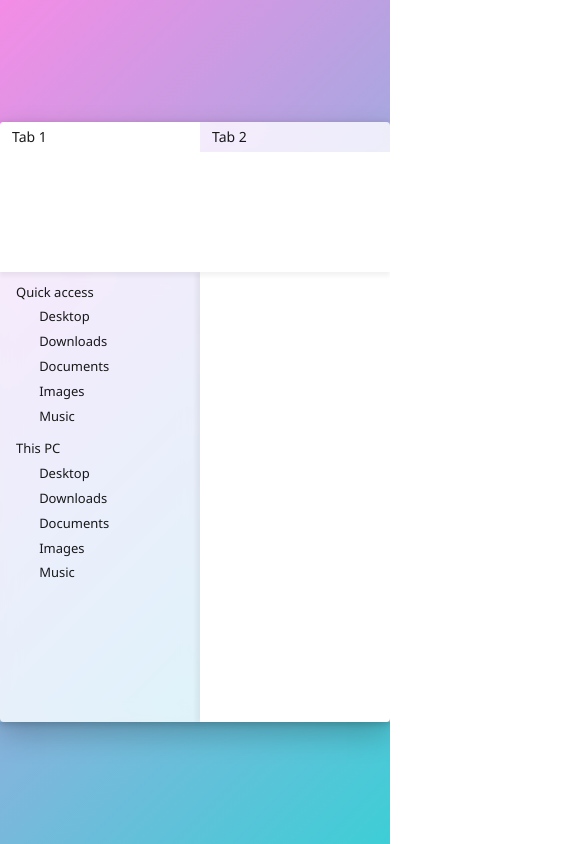
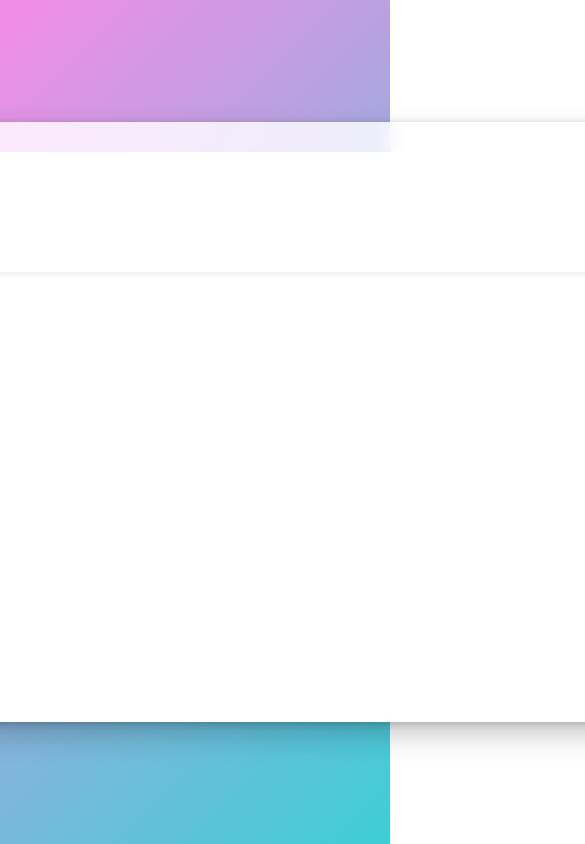
Before and after one commit to vdbongard/explorer, a React (Create React App) app: page / in a window 390 px wide. Shown: the top 844 px of the page, 585 px wide, since content can reach past the window. Built offline with nearby package versions, Linux system fonts and the light colour scheme.

Commit message:
Added drag functionality

```diff
--- a/src/App.scss
+++ b/src/App.scss
@@ -4,8 +4,5 @@
   background: rgb(244, 140, 230);
   background: linear-gradient(135deg, rgba(244, 140, 230, 1) 0%, rgba(61, 206, 214, 1) 100%);
   min-height: 100vh;
-  display: flex;
-  align-items: center;
-  justify-content: center;
   color: white;
 }
--- a/src/components/Explorer/Explorer.scss
+++ b/src/components/Explorer/Explorer.scss
@@ -1,6 +1,7 @@
 @import '../../styles/variables.scss';
 
 .Explorer {
+  position: absolute;
   width: 900px;
   height: 600px;
   color: $color-text;
@@ -10,12 +11,12 @@
   grid-template-columns: 200px 1fr;
   grid-template-rows: 30px 120px 1fr;
   grid-template-areas:
-    'TopBar TopBar'
+    'TitleBar TitleBar'
     'Header Header'
     'Sidebar Content';
 
-  .TopBar {
-    grid-area: TopBar;
+  .TitleBar {
+    grid-area: TitleBar;
   }
 
   .Header {
--- a/src/components/Explorer/Explorer.tsx
+++ b/src/components/Explorer/Explorer.tsx
@@ -1,4 +1,4 @@
-import React, { FC, ReactElement } from 'react';
+import React, { FC, ReactElement, useEffect, useRef, useState } from 'react';
 import './Explorer.scss';
 import Header from '../Header/Header';
 import Sidebar from '../Sidebar/Sidebar';
@@ -6,9 +6,24 @@ import Content from '../Content/Content';
 import TitleBar from '../TitleBar/TitleBar';
 
 const Explorer: FC = (): ReactElement => {
+  const [pos, setPos] = useState([0, 0]);
+  const explorerRef = useRef<HTMLDivElement>(null);
+
+  // centering
+  useEffect((): void => {
+    if (!explorerRef.current) return;
+
+    const { offsetWidth, offsetHeight } = explorerRef.current;
+
+    const x = (window.innerWidth - offsetWidth) / 2;
+    const y = (window.innerHeight - offsetHeight) / 2;
+
+    setPos([x, y]);
+  }, [setPos]);
+
   return (
-    <div className="Explorer">
-      <TitleBar />
+    <div className="Explorer" style={{ left: pos[0], top: pos[1] }} ref={explorerRef}>
+      <TitleBar setPos={setPos} explorerRef={explorerRef} />
       <Header />
       <Sidebar />
       <Content />
--- a/src/components/TitleBar/TitleBar.scss
+++ b/src/components/TitleBar/TitleBar.scss
@@ -1,18 +1,23 @@
 @import '../../styles/variables.scss';
 
-.TopBar {
+.TitleBar {
   background: rgba(white, 0.8);
   backdrop-filter: blur(10px) saturate(125%);
   border-top-left-radius: $border-radius;
   border-top-right-radius: $border-radius;
   overflow: hidden;
   display: flex;
-  justify-content: space-between;
   align-items: center;
+  user-select: none;
 
   .tabs {
     display: flex;
     height: 100%;
+  }
+
+  .drag-area {
+    height: 100%;
+    flex: 1;
   }
 
   .actions {
--- a/src/components/TitleBar/TitleBar.tsx
+++ b/src/components/TitleBar/TitleBar.tsx
@@ -1,12 +1,20 @@
-import React, { FC, ReactElement, ReactNode, useState } from 'react';
+import React, { FC, ReactElement, ReactNode, RefObject, useRef, useState } from 'react';
 import './TitleBar.scss';
 import Tab from '../Tab/Tab';
+import { useDrag } from '../../hooks/useDrag';
 
 const tabs = ['Tab 1', 'Tab 2'];
 
-const TopBar: FC = (): ReactElement => {
+interface Props {
+  setPos: (newPos: [number, number]) => void;
+  explorerRef: RefObject<HTMLDivElement>;
+}
+
+const TitleBar: FC<Props> = ({ setPos, explorerRef }): ReactElement => {
   const [selectedTabIndex, setSelectedTabIndex] = useState(0);
   const [maximized, setMaximized] = useState(false);
+  const dragRef = useRef<HTMLDivElement>(null);
+  useDrag(dragRef, explorerRef, setPos);
 
   const Tabs = tabs.map(
     (name, index): ReactNode => (
@@ -23,8 +31,9 @@ const TopBar: FC = (): ReactElement => {
   const toggleMaximize = (): void => setMaximized(!maximized);
 
   return (
-    <div className="TopBar">
+    <div className="TitleBar">
       <div className="tabs">{Tabs}</div>
+      <div className="drag-area" ref={dragRef} />
       <div className="actions">
         <button className="minimize" />
         <button className={maximized ? 'restore' : 'maximize'} onClick={toggleMaximize} />
@@ -34,4 +43,4 @@ const TopBar: FC = (): ReactElement => {
   );
 };
 
-export default TopBar;
+export default TitleBar;
--- /dev/null
+++ b/src/hooks/useDrag.tsx
@@ -0,0 +1,34 @@
+import { RefObject, useRef, useState } from 'react';
+
+export function useDrag<T extends HTMLElement, U extends HTMLElement>(
+  dragRef: RefObject<T>,
+  parentRef: RefObject<U>,
+  setPos: (pos: [number, number]) => void
+): void {
+  const [moving, setMoving] = useState(false);
+  const offset = useRef([0, 0]);
+
+  if (!dragRef.current) return;
+
+  const onPointerMove = (e: PointerEvent): void => {
+    setPos([e.clientX - offset.current[0], e.clientY - offset.current[1]]);
+  };
+
+  const onPointerUp = (): void => {
+    document.removeEventListener('pointerup', onPointerUp);
+    document.removeEventListener('pointermove', onPointerMove);
+    setMoving(false);
+  };
+
+  dragRef.current.onpointerdown = (e: PointerEvent): void => {
+    if (moving) return;
+    setMoving(true);
+    if (parentRef.current) {
+      const { offsetLeft, offsetTop } = parentRef.current;
+      const { clientX, clientY } = e;
+      offset.current = [clientX - offsetLeft, clientY - offsetTop];
+    }
+    document.addEventListener('pointerup', onPointerUp);
+    document.addEventListener('pointermove', onPointerMove);
+  };
+}
--- a/src/index.scss
+++ b/src/index.scss
@@ -4,6 +4,7 @@ body {
     'Helvetica Neue', sans-serif;
   -webkit-font-smoothing: antialiased;
   -moz-osx-font-smoothing: grayscale;
+  overflow: hidden;
 }
 
 code {
```
